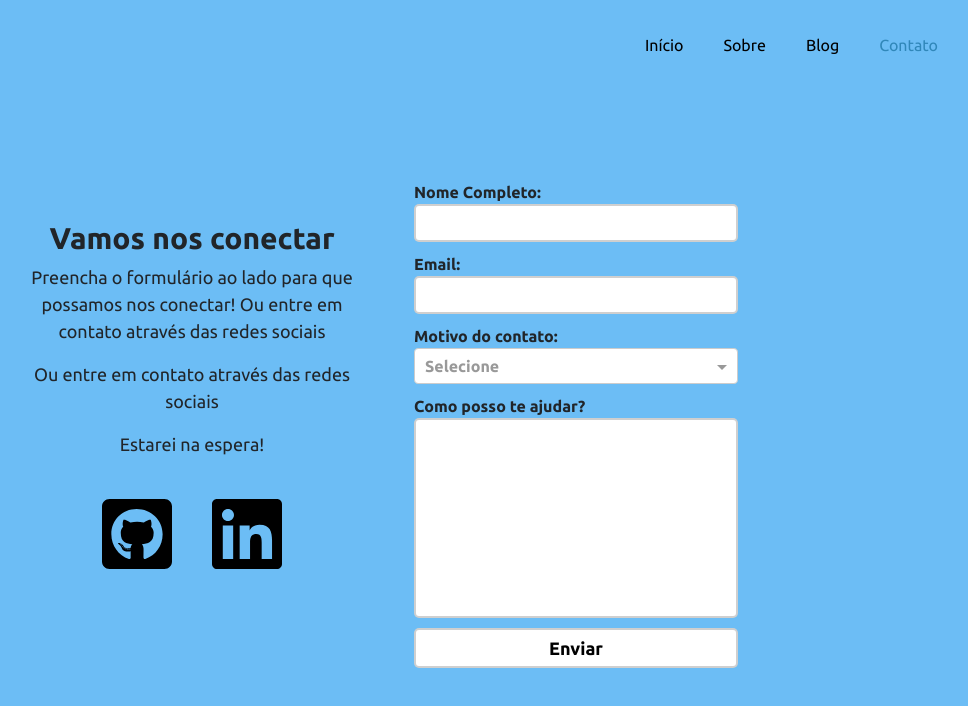
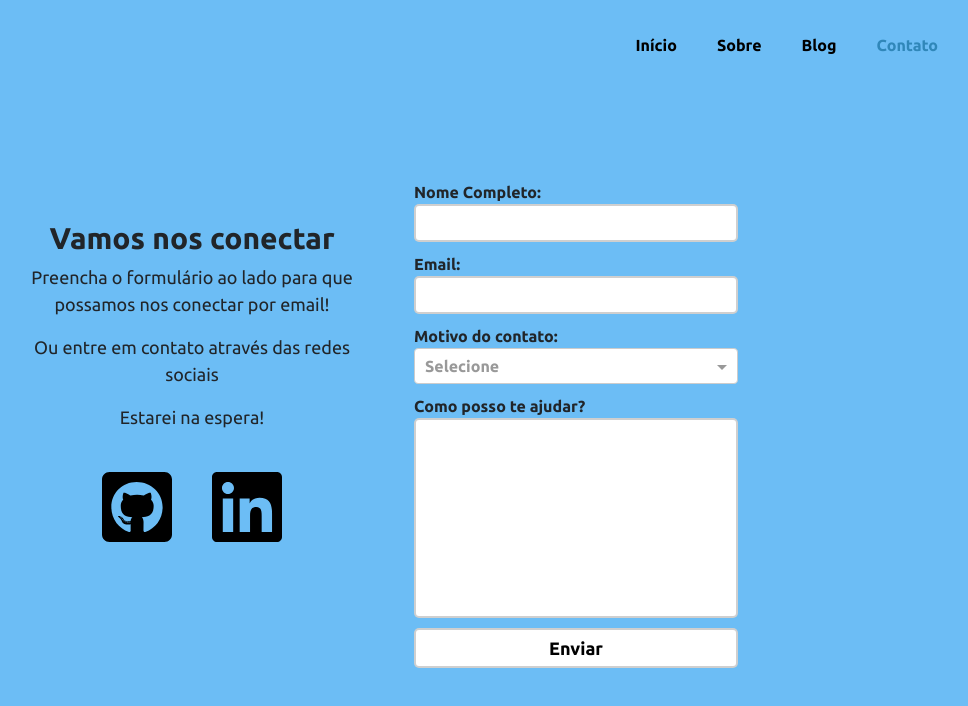
Before and after one commit to fernandok4/portfolio-angular, an Angular app: page /contact in a window 1280 px wide. Shown: the top 706 px of the page, without its empty margins (256-1224 px from the left). Built offline with nearby package versions, Linux system fonts and the light colour scheme.

Commit message:
Corrigindo sobre da timeline

```diff
--- a/src/app/routes/contact/contact.component.html
+++ b/src/app/routes/contact/contact.component.html
@@ -5,7 +5,7 @@
                 <div class="contact-info">
                     <h1>Vamos nos conectar</h1>
                     <p>
-                        Preencha o formulário ao lado para que possamos nos conectar! Ou entre em contato através das redes sociais
+                        Preencha o formulário ao lado para que possamos nos conectar por email!
                     </p>
                     <p>
                         Ou entre em contato através das redes sociais
--- a/src/app/routes/contact/contact.component.ts
+++ b/src/app/routes/contact/contact.component.ts
@@ -30,8 +30,6 @@ export class ContactComponent implements OnInit {
   }]
   faGithubSquare = faGithubSquare
   faLinkedin = faLinkedin
-// <i class="fab fa-linkedin"></i>
-  // <i class="fab fa-github-square"></i>
 
   constructor() { }
 
--- a/src/app/shared/home-header/home-header.component.scss
+++ b/src/app/shared/home-header/home-header.component.scss
@@ -22,6 +22,7 @@ fa-icon{
 
     .classic-navbar-items{
         margin: 0 20px;
+        font-weight: bold;
 
         a{
             color: black;
```
